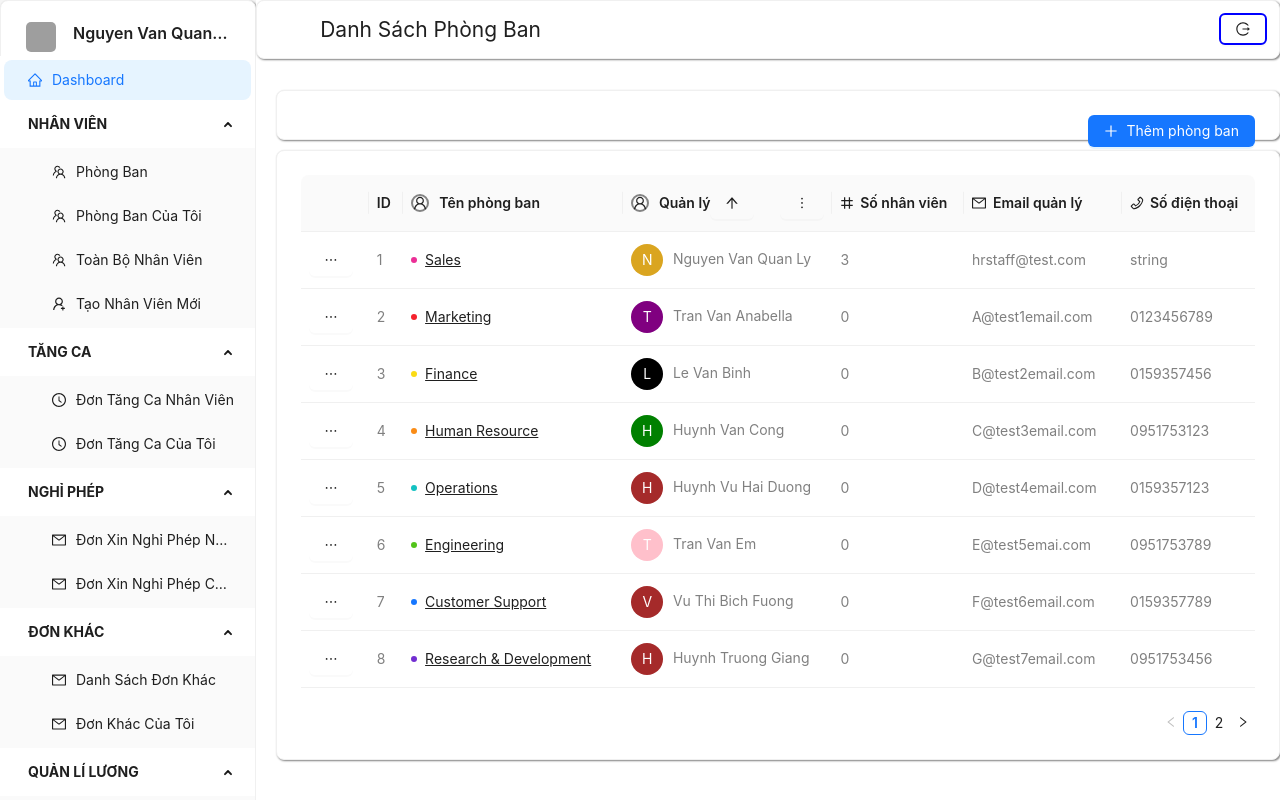
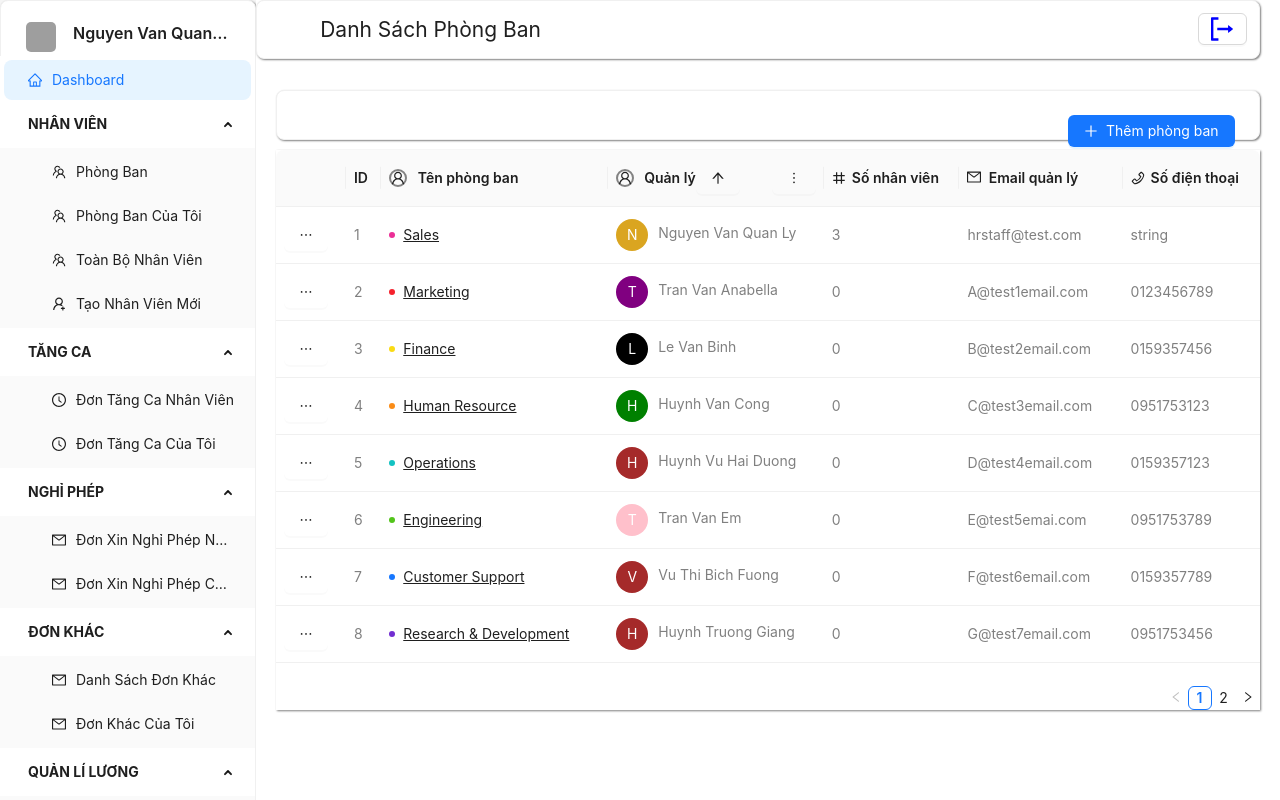
Before and after one commit to Nadariano/Amazing_task_1, a React (Create React App) app: page /pb in a window 1280 px wide. Built offline with nearby package versions, Linux system fonts and the light colour scheme; grey boxes are pictures that could not be loaded.

Commit message:
Add HeaderContent Component & Move files into folders

```diff
--- a/src/components/PhongBan.jsx
+++ b/src/components/Contents/PhongBan.jsx
@@ -1,6 +1,7 @@
 import { ArrowUpOutlined, EllipsisOutlined, LogoutOutlined, MailOutlined, MoreOutlined, NumberOutlined, PhoneOutlined, PlusOutlined, UserOutlined } from "@ant-design/icons";
 import { Avatar, Badge, Button, Card, Table } from "antd";
-import phongBan from "../data/ListPhongBan";
+import phongBan from "../../data/ListPhongBan";
+import HeaderContent from "../Headers/HeaderContent";
 
 export default function PhongBan() {
 
@@ -84,23 +85,17 @@ export default function PhongBan() {
 
     return (
         <>
-            <Card size="small" style={{ paddingLeft: '5%', fontSize: '150%', fontWeight: '400' }}>
-                Danh Sách Phòng Ban
-                <Button style={{ float: 'right', border: 'solid 2px blue' }}><LogoutOutlined /></Button>
-            </Card>
-            <div style={{ marginTop: '3%', marginLeft: '2%' }} >
+            <HeaderContent title='Danh Sách Phòng Ban' />
+            <div style={{ marginTop: '3%', marginLeft: '2%', marginRight: '2%' }} >
                 <Card style={{ marginBottom: '1%' }}>
                     <Button style={{ float: 'right' }} type='primary'><PlusOutlined />Thêm phòng ban</Button>
                 </Card>
-                <Card>
-                    <Table dataSource={phongBan} columns={columns}
-                        pagination={true} scroll={{ x: "max-content"}}
-                        size='middle'
-                        tableLayout="column.elipsis"
-                        style={{ height: '70vh' }} />
-                </Card>
+                <Table dataSource={phongBan} columns={columns}
+                    pagination={true} scroll={{ x: "max-content" }}
+                    size='middle'
+                    tableLayout="column.elipsis"
+                    style={{ height: '70vh', boxShadow: '1px 1px 2px grey' }} />
             </div>
-
         </>
     )
 }
--- a/src/components/ToanBoNhanVien.jsx
+++ b/src/components/Contents/ToanBoNhanVien.jsx
@@ -1,6 +1,7 @@
 import { BankOutlined, CalendarOutlined, CreditCardOutlined, DownOutlined, EllipsisOutlined, GlobalOutlined, HomeOutlined, LogoutOutlined, MailOutlined, PhoneOutlined, PlusOutlined, UnorderedListOutlined, UserOutlined } from "@ant-design/icons";
 import { Avatar, Badge, Button, Card, Col, Dropdown, Input, Row, Space, Table, message } from "antd";
-import nhanVien from '../data/ListNhanVien';
+import nhanVien from '../../data/ListNhanVien';
+import HeaderContent from "../Headers/HeaderContent";
 
 export default function ToanBoNhanVien() {
     function setStatus(status) {
@@ -126,11 +127,8 @@ export default function ToanBoNhanVien() {
 
     return (
         <>
-            <Card size="small" style={{ paddingLeft: '5%', fontSize: '150%', fontWeight: '400' }}>
-                Danh Sách Nhân Viên
-                <Button style={{ float: 'right', border: 'solid 2px blue' }}><LogoutOutlined /></Button>
-            </Card>
-            <div style={{ marginTop: '3%', marginLeft: '2%' }}>
+            <HeaderContent title='Danh Sách Nhân Viên' />
+            <div style={{ marginTop: '3%', marginLeft: '2%', marginRight: '2%' }}>
                 <Card style={{ marginBottom: '1%' }}>
                     <Row justify="start">
                         <Col span={8}>
@@ -156,12 +154,10 @@ export default function ToanBoNhanVien() {
                     </Row>
 
                 </Card>
-                <Card>
-                    <Table dataSource={nhanVien} columns={columns}
-                        pagination={true} scroll={{ x: 'max-content' }}
-                        tableLayout="column.elipsis"
-                        style={{ height: '70vh' }} />
-                </Card>
+                <Table dataSource={nhanVien} columns={columns}
+                    pagination={true} scroll={{ x: 'max-content' }}
+                    tableLayout="column.elipsis"
+                    style={{ height: '70vh', boxShadow: '1px 1px 2px grey' }} />
             </div>
         </>
     )
--- /dev/null
+++ b/src/components/Headers/HeaderContent.jsx
@@ -0,0 +1,11 @@
+import { UploadOutlined } from "@ant-design/icons";
+import { Button, Card } from "antd";
+
+export default function HeaderContent({ title }) {
+    return (
+        <Card size="small" style={{ paddingLeft: '5%', fontSize: '150%', fontWeight: '400', marginRight: '2%' }}>
+            {title}
+            <Button style={{ float: 'right', display: 'flex', alignItems: 'center', padding: '1%' }}><UploadOutlined rotate={90} style={{ fontSize: '200%', color: 'blue' }} /></Button>
+        </Card>
+    )
+}
```
Also changed, not shown: src/App.js (+4 -4 lines), src/components/Headers/HeaderSidebar.jsx (renamed from src/components/HeaderSidebar.jsx), src/components/Sidebar/Sidebar.jsx (renamed from src/components/Sidebar.jsx).
